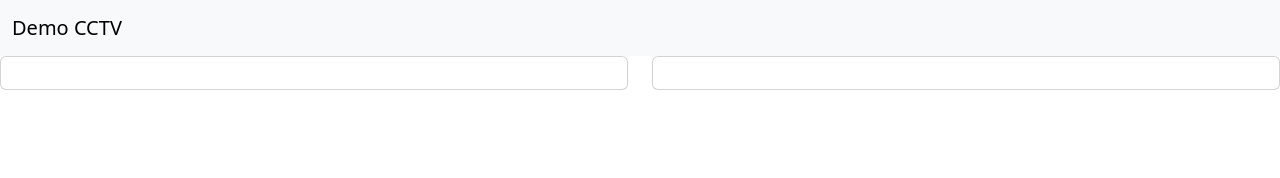
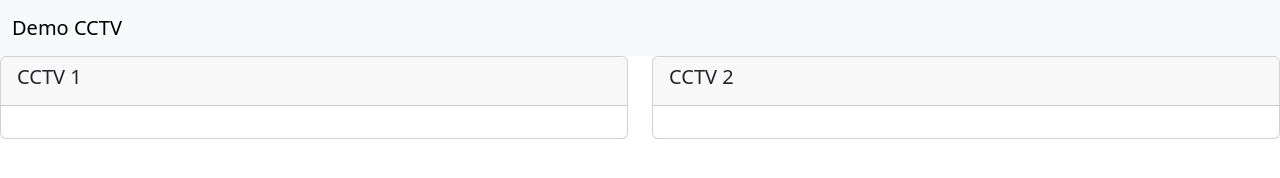
Before and after one commit to webshunter/demo-cctv, a website built with webpack: page src/index.html in a window 1280 px wide. Built offline with nearby package versions, Linux system fonts and the light colour scheme; what ezuikit-js would draw is missing.

Commit message:
update tampilan

```diff
--- a/src/index.html
+++ b/src/index.html
@@ -13,6 +13,9 @@
     <div class="row">
       <div class="col-sm-6">
         <div class="card">
+          <div class="card-header">
+            <h5>CCTV 1</h5>
+          </div>
           <div class="card-body">
             <div class="video" id="video-container"></div>
           </div>
@@ -20,6 +23,9 @@
       </div>
       <div class="col-sm-6">
         <div class="card">
+          <div class="card-header">
+            <h5>CCTV 2</h5>
+          </div>
           <div class="card-body">
             <div class="video" id="video-container2"></div>
           </div>
--- a/src/scripts.js
+++ b/src/scripts.js
@@ -15,7 +15,7 @@
     autoplay: true,
     accessToken: "at.c9rdnxkgdfms7jdl4p155a974o3iirs7-2veg476opa-1vbju1s-dg739pgxc",
     template: 'pcLive',
-    width: 600,
+    width: w,
     height: 400,
     env:{
     	domain: "https://isgpopen.ezvizlife.com"
```
Also changed, not shown: dist/index.html, 2 other files.
